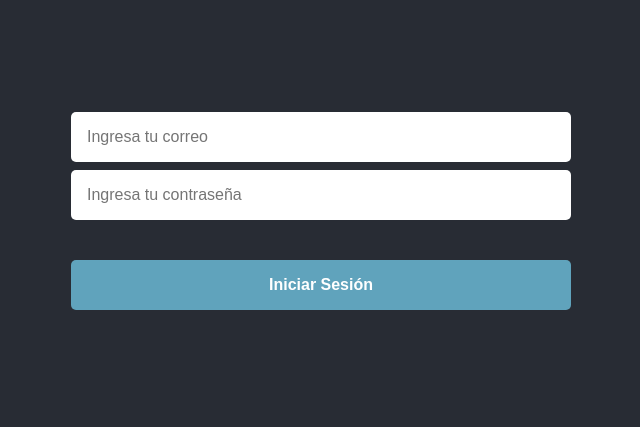
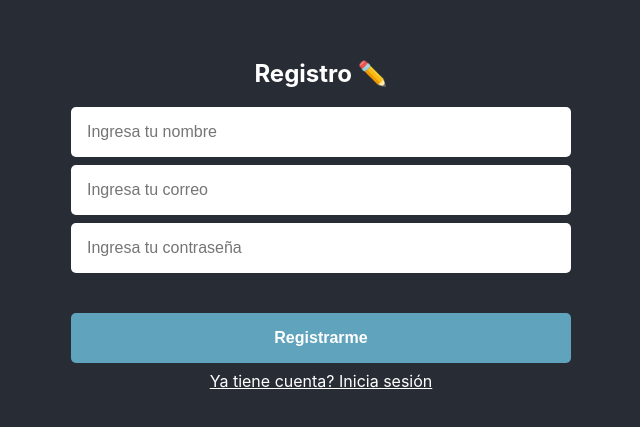
Before and after one commit to yaravi/tareasMongoose, a React (Create React App) app in the folder frontend/frontend-mongoose/: page /auth/signup in a window 1280 px wide. Shown: the part 177-604 px from the top of the page, without its empty margins (319-959 px from the left). Built offline with nearby package versions, Linux system fonts and the light colour scheme.

Commit message:
login module

```diff
--- a/frontend/frontend-mongoose/package.json
+++ b/frontend/frontend-mongoose/package.json
@@ -10,6 +10,7 @@
     "react": "^17.0.2",
     "react-dom": "^17.0.2",
     "react-feather": "^2.0.9",
+    "react-router-dom": "^6.2.2",
     "react-scripts": "5.0.0",
     "web-vitals": "^2.1.0"
   },
--- a/frontend/frontend-mongoose/src/App.js
+++ b/frontend/frontend-mongoose/src/App.js
@@ -1,7 +1,11 @@
 import React, { useState } from 'react';
+import { Route, Routes } from 'react-router-dom';
 import TaskList from './scenes/TaskList/TaskList';
 import AuthView from './scenes/AuthView/AuthView';
 import './App.css';
+
+import Login from './components/Login';
+import SignUp from './components/SignUp';
 
 function App() {
   const [token, setToken] = useState(null);
@@ -11,7 +15,14 @@
   return (
     <div className="app">
       <header className="app-header">
-        {token ? <TaskList token={token} /> : <AuthView  setToken={setToken} />}
+        <Routes>
+          <Route path="/" element={<TaskList token={token} />} />
+          <Route path="auth" element={<AuthView  setToken={setToken} />}>
+            <Route index element={<Login setToken={setToken}/>} />
+            <Route path="login" element={<Login setToken={setToken}/>} />
+            <Route path="signup" element={<SignUp />} />
+          </Route>
+        </Routes>
       </header>
     </div>
   );
--- a/frontend/frontend-mongoose/src/api/index.js
+++ b/frontend/frontend-mongoose/src/api/index.js
@@ -1,4 +1,27 @@
 import axios from 'axios';
+
+export const login = (email, password) => {
+  return axios.post('http://localhost:5001/api/users/login', {
+    email,
+    password
+  }, {
+    headers: {
+      'Content-Type': 'application/json'
+    }
+  })
+}
+
+export const signUp = ({ name, email, password }) => {
+  return axios.post('http://localhost:5001/api/users', {
+    name,
+    email,
+    password
+  }, {
+    headers: {
+      'Content-Type': 'application/json'
+    }
+  })
+}
 
 export const fetchTasks = (token) => {
   return axios.get('http://localhost:5001/api/tareas', {
@@ -28,16 +51,3 @@
     }
   })
 }
-
-export const login = (email, password) => {
-    return axios.post('http://localhost:5001/api/users/login',
-    {
-        email,
-        password,
-    },
-    {
-        headers: {
-        'Content-Type': 'application/json'
-        }
-    })
-}
--- /dev/null
+++ b/frontend/frontend-mongoose/src/components/Login/Login.js
@@ -0,0 +1,49 @@
+import React, {useState} from 'react';
+import { useNavigate, Link } from 'react-router-dom';
+import Button from '../../components/Button';
+import TextInput from '../../components/TextInput';
+
+import { login } from '../../api';
+
+function Login({ setToken }) {
+  const [email, setEmail] = useState('');
+  const [password, setPassword] = useState('');
+  const navigate = useNavigate();
+
+  const makeLogin = () => {
+    console.log('Make login')
+    login(email, password)
+    .then((res) => {
+      const user = res.data;
+      setToken(user.token);
+      navigate('/');
+    })
+    .catch((err) => {
+      console.error(err);
+    })
+  }
+
+  return (
+    <div>
+      <h2 style={{ color: 'white' }}>Iniciar sesión 🦄</h2>
+      <div className='auth-view__input-container'>
+        <TextInput
+          value={email}
+          type="email"
+          placeholder="Ingresa tu correo"
+          onChange={(e) => setEmail(e.target.value)}
+        />
+        <TextInput
+          value={password}
+          type="password"
+          placeholder="Ingresa tu contraseña"
+          onChange={(e) => setPassword(e.target.value)}
+        />
+      </div>
+      <Button onClick={makeLogin}>Iniciar Sesión</Button>
+      <Link style={{ color: 'white'}} to="/auth/signup">No tienes cuenta? Registrate aquí</Link>
+    </div>
+  )
+}
+
+export default Login;
--- /dev/null
+++ b/frontend/frontend-mongoose/src/components/Login/index.js
@@ -0,0 +1 @@
+export { default } from './Login';
--- /dev/null
+++ b/frontend/frontend-mongoose/src/components/SignUp/SignUp.js
@@ -0,0 +1,57 @@
+import React, {useState} from 'react';
+import { useNavigate, Link } from 'react-router-dom';
+import Button from '../../components/Button';
+import TextInput from '../../components/TextInput';
+
+import { signUp } from '../../api';
+
+function Login({ setToken }) {
+  const [name, setName] = useState('');
+  const [email, setEmail] = useState('');
+  const [password, setPassword] = useState('');
+  const navigate = useNavigate();
+
+  const makeSignUp = () => {
+    signUp({ name, email, password })
+    .then((res) => {
+      const user = res.data;
+      navigate('/auth/login');
+    })
+    .catch((err) => {
+      console.error(err);
+    })
+  }
+
+  return (
+    <div>
+      <h2 style={{ color: 'white' }}>Registro ✏️</h2>
+      <div className='auth-view__input-container'>
+        <TextInput
+          value={name}
+          type="text"
+          placeholder="Ingresa tu nombre"
+          onChange={(e) => setName(e.target.value)}
+          autoComplete="off"
+        />
+        <TextInput
+          value={email}
+          type="email"
+          placeholder="Ingresa tu correo"
+          onChange={(e) => setEmail(e.target.value)}
+          autoComplete="off"
+        />
+        <TextInput
+          value={password}
+          type="password"
+          placeholder="Ingresa tu contraseña"
+          onChange={(e) => setPassword(e.target.value)}
+          autoComplete="off"
+        />
+      </div>
+      <Button onClick={makeSignUp}>Registrarme</Button>
+      <Link style={{ color: 'white'}} to="/auth/login">Ya tiene cuenta? Inicia sesión</Link>
+    </div>
+  )
+}
+
+export default Login;
--- /dev/null
+++ b/frontend/frontend-mongoose/src/components/SignUp/index.js
@@ -0,0 +1 @@
+export { default } from './SignUp';
--- a/frontend/frontend-mongoose/src/index.js
+++ b/frontend/frontend-mongoose/src/index.js
@@ -1,12 +1,15 @@
 import React from 'react';
 import ReactDOM from 'react-dom';
+import { BrowserRouter } from 'react-router-dom';
 import './index.css';
 import App from './App';
 import reportWebVitals from './reportWebVitals';
 
 ReactDOM.render(
   <React.StrictMode>
-    <App />
+    <BrowserRouter>
+      <App />
+    </BrowserRouter>
   </React.StrictMode>,
   document.getElementById('root')
 );
--- a/frontend/frontend-mongoose/src/scenes/AuthView/AuthView.js
+++ b/frontend/frontend-mongoose/src/scenes/AuthView/AuthView.js
@@ -1,46 +1,12 @@
 import React, { useState } from 'react';
-
-import Button from '../../components/Button';
-import TextInput from '../../components/TextInput';
-import { login } from '../../api';
+import { useNavigate, Outlet } from 'react-router-dom';
 
 import './AuthView.css';
 
 function AuthView({ setToken }) {
-
-  const [email, setEmail] = useState('');
-  const [password, setPassword] = useState('');
-
-  const makeLogin = () => {
-    console.log('Make login')
-    login(email, password)
-    .then((res) => {
-      const user = res.data;
-      setToken(user.token);
-    })
-    .catch((err) => {
-      console.error(err);
-    })
-
-  }
-
   return (
     <div className='auth-view'>
-      <div className='auth-view__input-container'>
-        <TextInput
-          value={email}
-          type="email"
-          placeholder="Ingresa tu correo"
-          onChange={(e) => setEmail(e.target.value)}
-        />
-        <TextInput
-          value={password}
-          type="password"
-          placeholder="Ingresa tu contraseña"
-          onChange={(e) => setPassword(e.target.value)}
-        />
-      </div>
-      <Button onClick={makeLogin}>Iniciar Sesión</Button>
+      <Outlet />
     </div>
   )
 }
--- a/frontend/frontend-mongoose/src/scenes/TaskList/TaskList.js
+++ b/frontend/frontend-mongoose/src/scenes/TaskList/TaskList.js
@@ -1,4 +1,5 @@
 import React, { useState, useEffect } from 'react';
+import { useNavigate } from 'react-router-dom';
 import { fetchTasks, createTask, deleteTask } from '../../api';
 import './TaskList.css';
 import Button from '../../components/Button';
@@ -9,13 +10,16 @@
   const [taskText, setTaskText] = useState("")
   const [tasks, setTasks] = useState([])
   const [loader, setLoader] = useState(false)
+  const navigate = useNavigate();
 
-  // console.count('App se renderiza')
+  useEffect(() => {
+    if (!token) {
+      navigate("/auth");
+    }
+  }, [token]);
 
   useEffect(() => {
     setLoader(true);
-    const timeoutId = setTimeout(() => {
-      console.log('Este proceso pasas despues de 5 segundos')
     fetchTasks(token)
       .then((res) => {
         setTasks(res.data)
@@ -24,11 +28,6 @@
       .catch((err) => {
         console.error(err)
       })
-    }, 5000)
-
-    return () => {
-      clearTimeout(timeoutId)
-    }
   }, [])
 
   const addTask = () => {
```
Also changed, not shown: 2 other files (tests, documents, lock files or other folders). Lines whose indentation alone changed are shown as unchanged.
